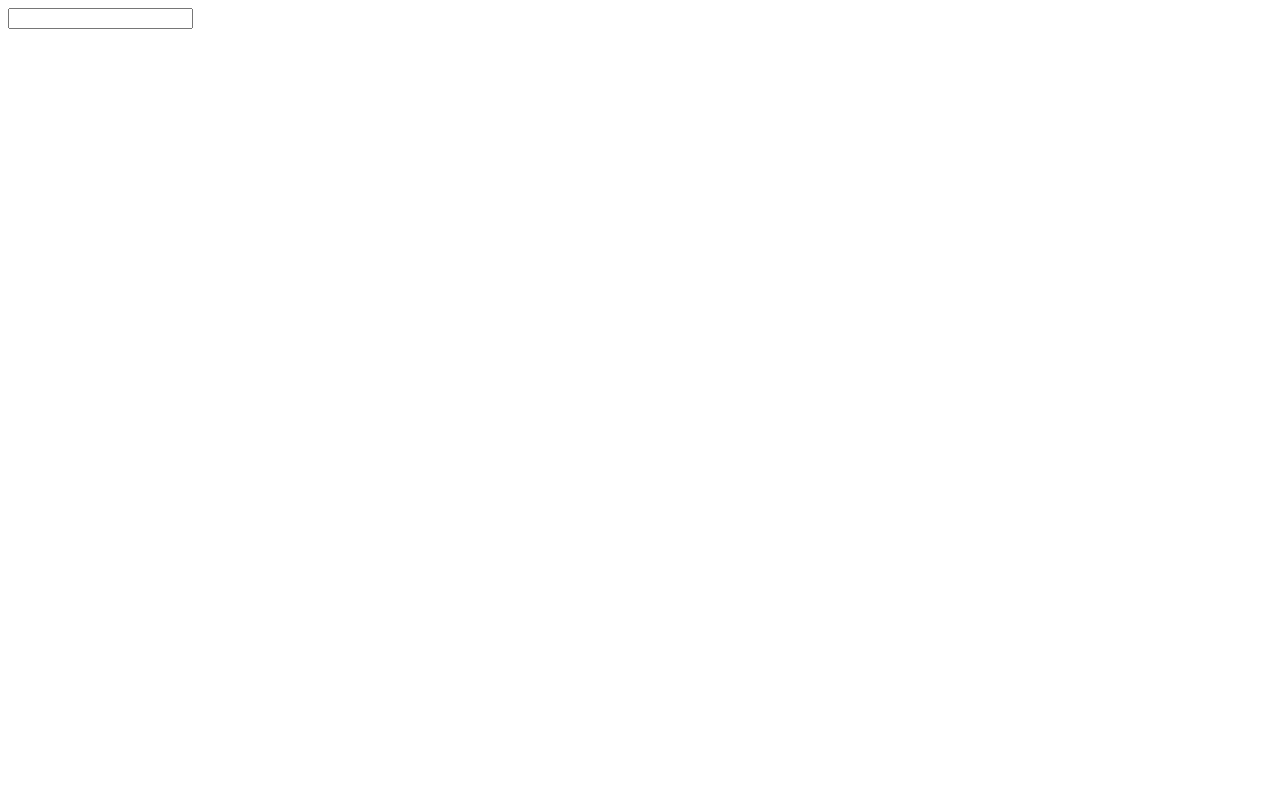
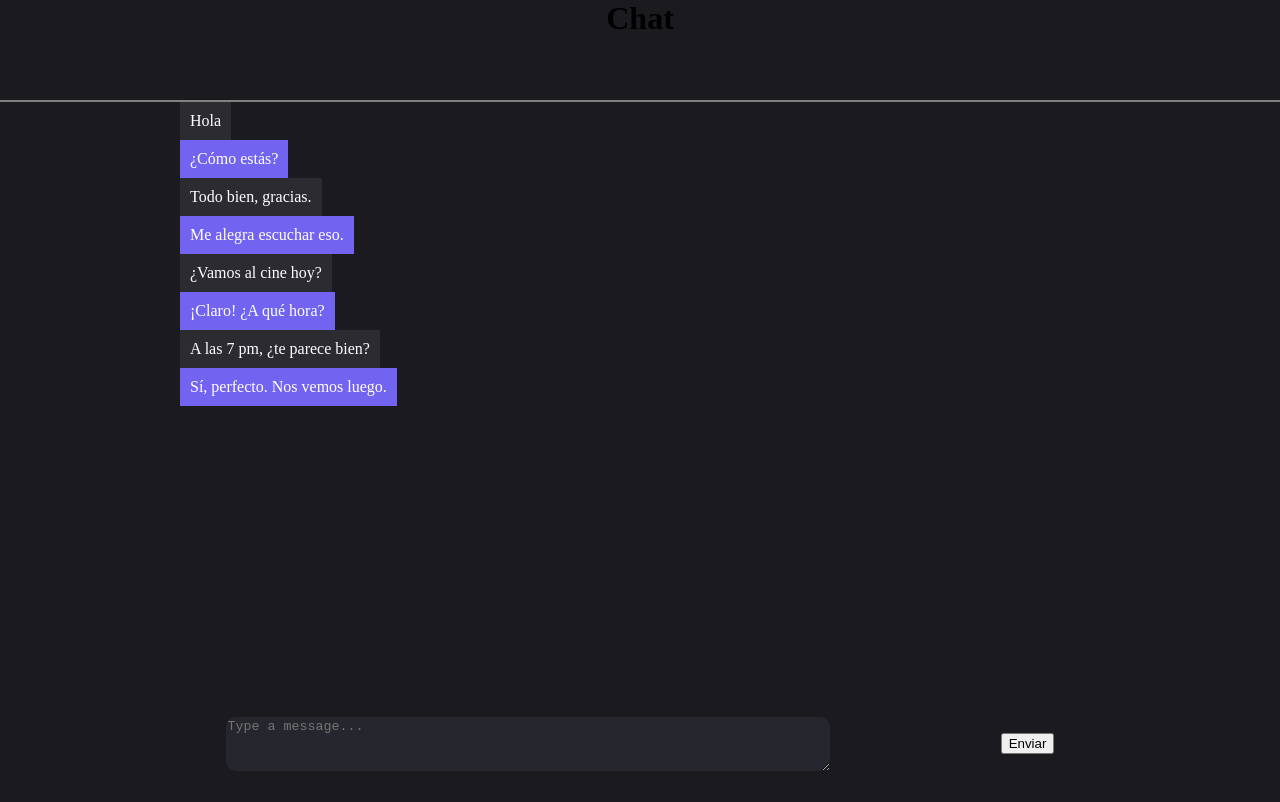
Before and after one commit to vicperezch/lab5-chat, a plain HTML site: page index.html in a window 1280 px wide. Drawn offline with Linux system fonts and the light colour scheme.

Commit message:
feat: create initial layout

```diff
--- a/index.html
+++ b/index.html
@@ -1,5 +1,7 @@
+<!DOCTYPE html>
 <html>
   <head>
+    <title>Chat</title>
   </head>
   <body>
     <script type="application/javascript", src="./index.js">
--- a/index.js
+++ b/index.js
@@ -1,8 +1,131 @@
 function main() {
-    chatInput = document.createElement("input")
-    chatInput.type = "text"
+    createLayout()
+}
 
-    document.body.appendChild(chatInput)
+async function createLayout() {
+    document.getElementsByTagName("body")[0].style = "margin: 0;\nheight: 100dvh;\nwidth: 100dvw;"
+    const structure = [
+        document.createElement("header"),
+        document.createElement("main")
+    ]
+
+    const section = document.createElement("section")
+    section.style = `
+    height: 100%;
+    width: 1000px;
+    margin: 0 auto;
+    display: flex;
+    flex-direction: column;
+    `
+
+    const title = document.createElement("h1")
+    title.textContent = "Chat"
+    title.style = `
+    margin: 0;
+    text-align: center;
+    `
+
+    await displayMessages(section)
+    drawInput(section)
+
+    structure[0].style = `
+    width: 100dvw;
+    height: 100px;
+    border-bottom: 2px solid grey;
+    background-color: #1B1A1F;
+    `
+
+    structure[1].style = `
+    width: 100dvw;
+    height: calc(100% - 100px);
+    background-color: #1B1A1F;
+    `
+
+    structure[0].appendChild(title)
+    structure[1].appendChild(section)
+
+    structure.forEach(element => {
+        document.body.appendChild(element)
+    })
+}
+
+async function displayMessages(section) {
+    // const messageList = await fetch("http://calicheoficial.lat/chatapi/messages")
+    // console.log(messageList)
+
+    const mensajes = [
+        { id: 1, text: "Hola", user: "Víctor" },
+        { id: 2, text: "¿Cómo estás?", user: "María" },
+        { id: 3, text: "Todo bien, gracias.", user: "Víctor" },
+        { id: 4, text: "Me alegra escuchar eso.", user: "María" },
+        { id: 5, text: "¿Vamos al cine hoy?", user: "Víctor" },
+        { id: 6, text: "¡Claro! ¿A qué hora?", user: "María" },
+        { id: 7, text: "A las 7 pm, ¿te parece bien?", user: "Víctor" },
+        { id: 8, text: "Sí, perfecto. Nos vemos luego.", user: "María" }
+    ];
+
+    const div = document.createElement("div")
+    const ul = document.createElement("ul")
+
+    mensajes.forEach(element => {
+        const li = document.createElement("li")
+        li.innerText = element.text
+        li.style = `
+        color: white;
+        padding: 10px;
+        width: fit-content;
+        `
+        if (element.user === "Víctor") {
+            li.style.backgroundColor = "#2C2B32"
+            li.style.textAlign = "right"
+
+        } else {
+            li.style.backgroundColor = "#7363F1"
+        }
+
+        ul.appendChild(li)
+    })
+
+    div.style = `
+    flex: 5;
+    `
+
+    ul.style = `
+    margin: 0;
+    list-style-type: none;
+    `
+
+    div.appendChild(ul)
+    section.appendChild(div)
+}
+
+function drawInput(section) {
+    const div = document.createElement("div")
+    const chatInput = document.createElement("textArea")
+    const button = document.createElement("button")
+
+    div.style = `
+    flex: 1;
+    display: flex;
+    justify-content: space-around;
+    align-items: center;
+    `
+
+    chatInput.placeholder = "Type a message..."
+    chatInput.style = `
+    height: 50px;
+    width: 600px;
+    border: none;
+    border-radius: 10px;
+    color: white;
+    background-color: #26272E;
+    `
+
+    button.innerText = "Enviar"
+
+    div.appendChild(chatInput)
+    div.appendChild(button)
+    section.appendChild(div)
 }
 
 main()
```
